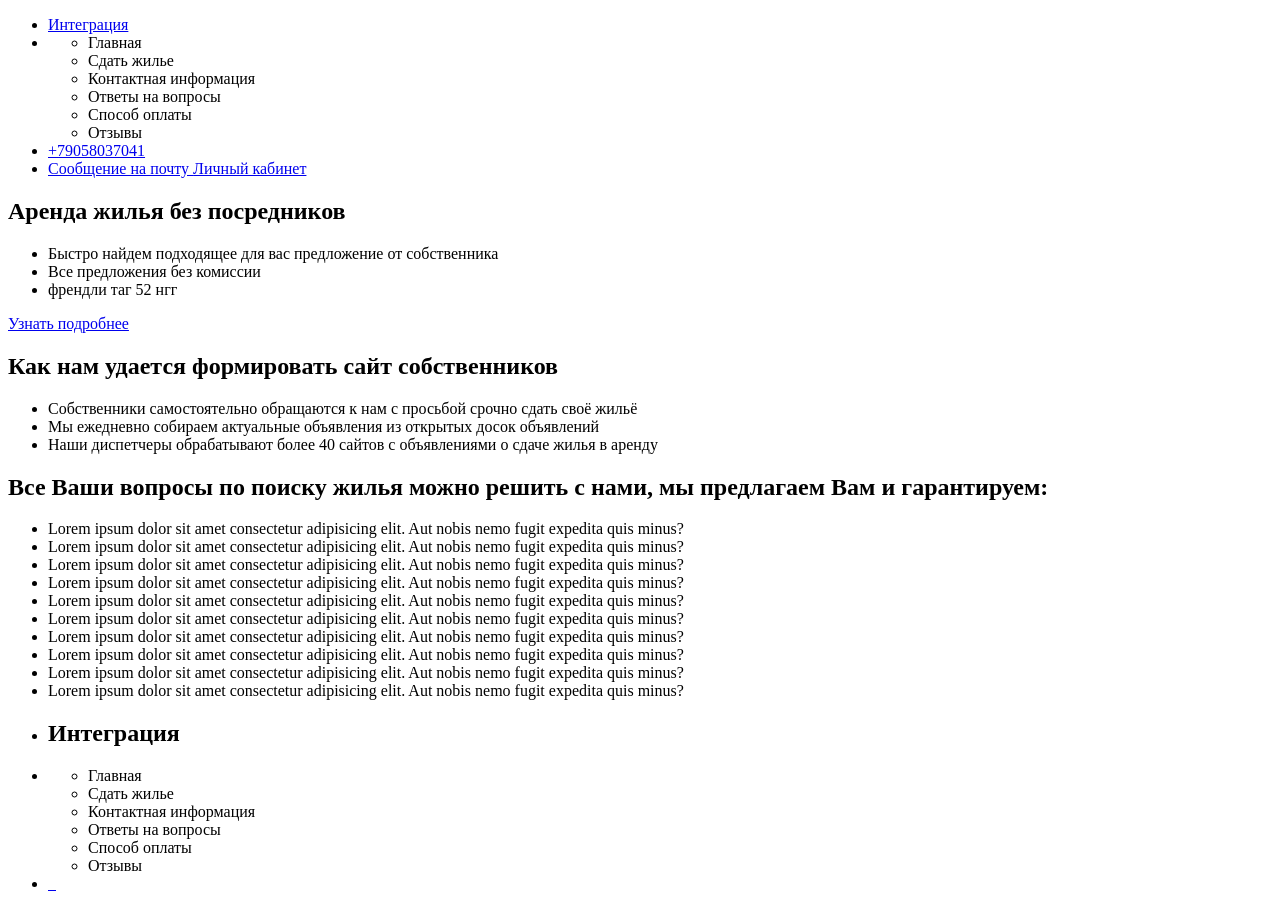
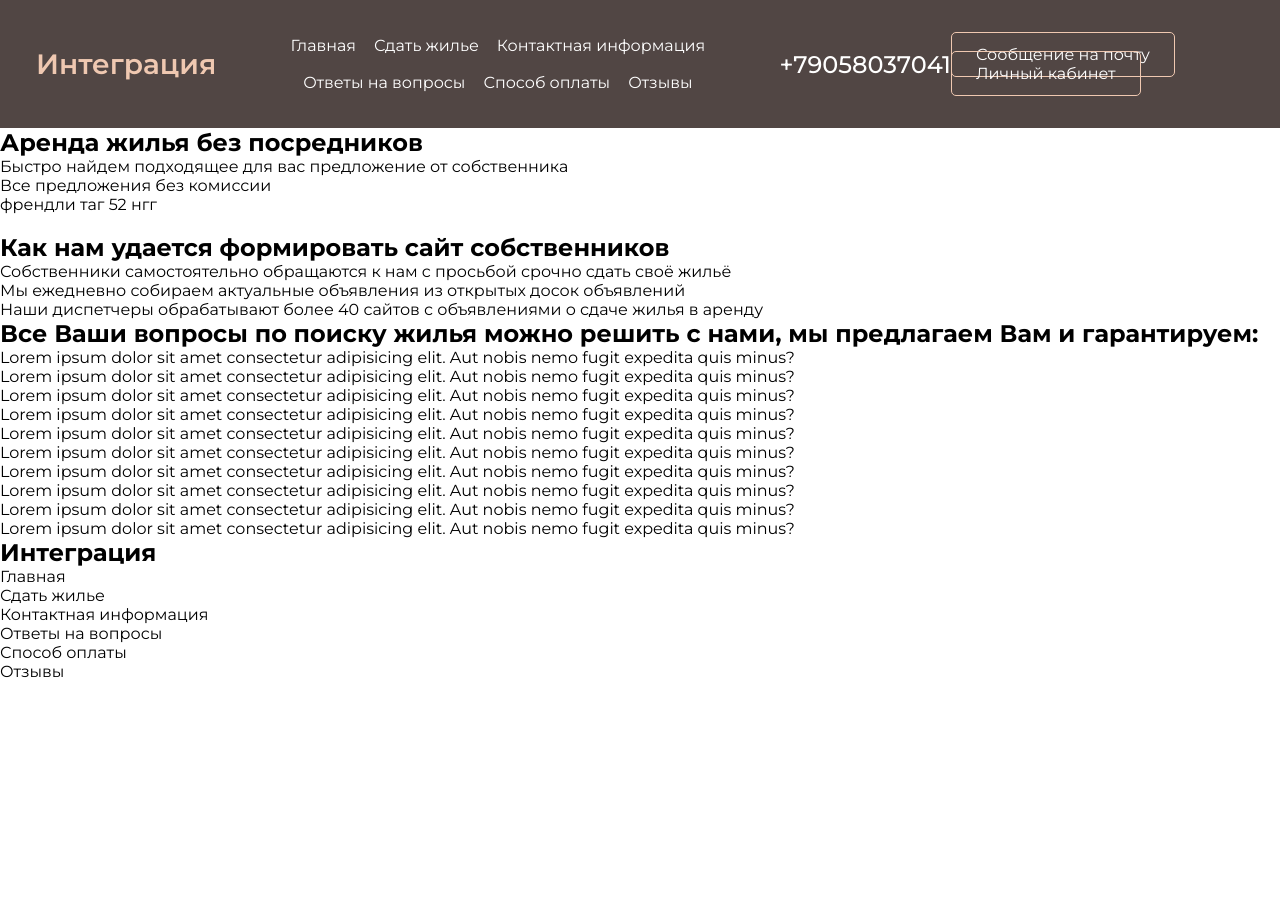
Before and after one commit to tsukuyoml/Integration, a plain HTML site: page index.html in a window 1280 px wide. After the commit the page ends 800 px from the top, so only its background shows below. Drawn offline with Linux system fonts and the light colour scheme.

Commit message:
start create style.css

```diff
--- a/index.html
+++ b/index.html
@@ -14,7 +14,7 @@
             </li>
             <li>
                 <nav>
-                    <ul>
+                    <ul class="header-nav">
                         <li>Главная</li>
                         <li>Сдать жилье</li>
                         <li>Контактная информация</li>
@@ -25,7 +25,7 @@
                 </nav>
             </li>
             <li>
-                <a href="tel:+79058037041">+79058037041</a>
+                <a href="tel:+79058037041" class="header-phone">+79058037041</a>
             </li>
             <li>
                 <a href="#" class="header-link">
--- a/styles/style.css
+++ b/styles/style.css
@@ -0,0 +1,64 @@
+@import url('https://fonts.googleapis.com/css2?family=Montserrat:ital,wght@0,100..900;1,100..900&display=swap');
+
+* {
+    margin: 0;
+    padding: 0;
+    box-sizing: border-box;
+}
+
+body {
+    margin: 0;
+    padding: 0;
+    font-family: "Montserrat", sans-serif;
+}
+
+a {
+    text-decoration: none;
+    color: white;
+}
+
+header {
+    padding: 36px 36px;
+    background-color: #514644;
+    color: white;
+}
+
+header > ul {
+    display: flex;
+    list-style: none;
+    justify-content: space-between;
+    align-items: center;
+}
+
+.header-logo {
+    font-size: 28px;
+    font-weight: 600;
+    color: #efc8b1;
+}
+
+.header-nav {
+    display: flex;
+    list-style: none;
+    gap: 18px;
+    flex-wrap: wrap;
+    justify-content: center
+}
+
+.header-nav li {
+    cursor: pointer;
+}
+
+.header-phone {
+    font-size: 24px;
+    font-weight: 500;
+}
+
+.header-link {
+    padding: 12px 24px;
+    border: 1px solid #efc8b1;
+    border-radius: 5px;
+}
+
+.header-link:first-child {
+    margin-right: 10px;
+}
```
